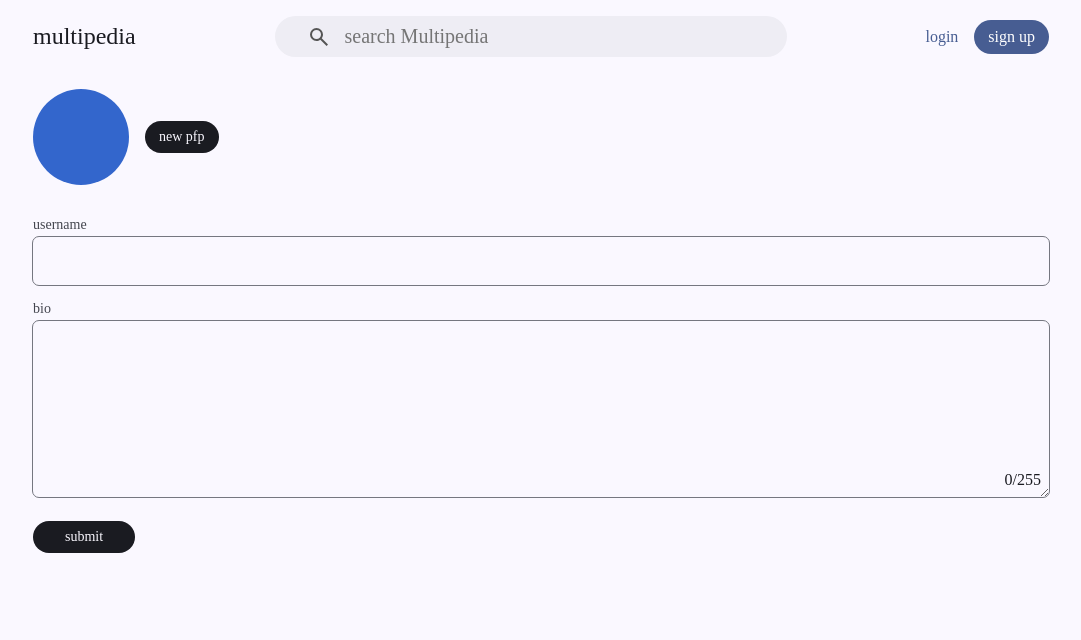
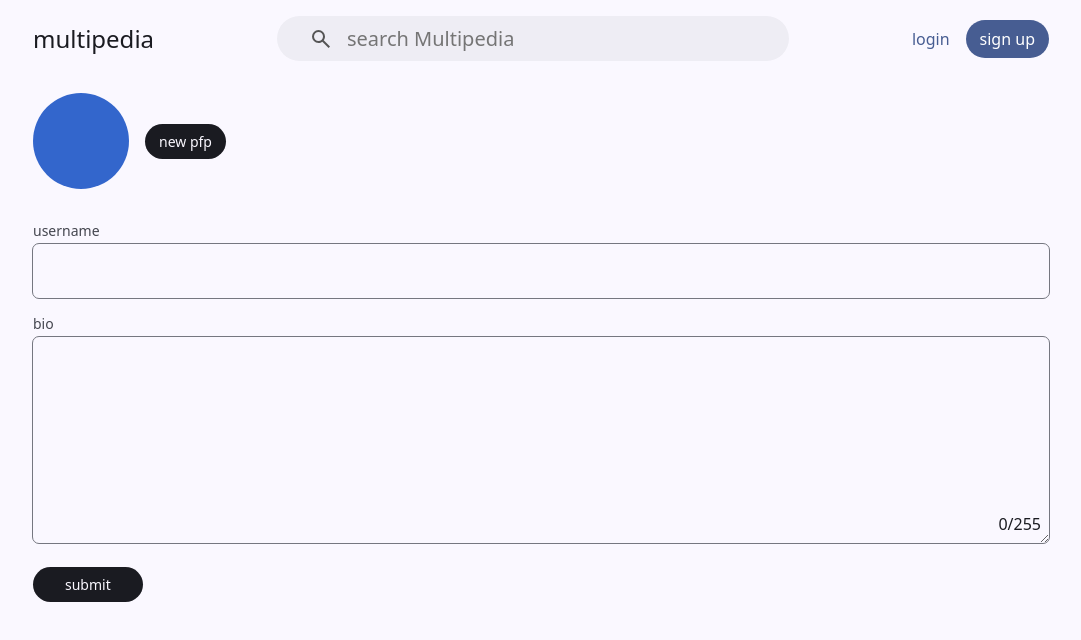
Before and after one commit to sinskiy/multipedia, a React (Vite) app in the folder frontend/: page /users/me/edit in a window 1280 px wide. Shown: the top 640 px of the page, without its empty margins (99-1180 px from the left). Built offline with nearby package versions, Linux system fonts and the light colour scheme; a small style sheet from the web is missing.

Commit message:
feat: get likes if not logged in

```diff
--- a/frontend/src/components/like.tsx
+++ b/frontend/src/components/like.tsx
@@ -46,7 +46,7 @@
   } = useQuery({
     queryKey: ["article-likes", documentId],
     queryFn: getLikes,
-    enabled: isArticleFetched && !!currentUser?.documentId,
+    enabled: isArticleFetched,
   });
 
   const queryClient = useQueryClient();
--- a/frontend/src/index.css
+++ b/frontend/src/index.css
@@ -30,6 +30,8 @@
   padding: 0 0.25rem;
   background-color: rgb(var(--background));
   color: rgb(var(--foreground));
+  font-family: system-ui, -apple-system, BlinkMacSystemFont, "Segoe UI", Roboto,
+    Oxygen, Ubuntu, Cantarell, "Open Sans", "Helvetica Neue", sans-serif;
 }
 
 h1,
```
Also changed, not shown: 1 other file (tests, documents, lock files or other folders).
